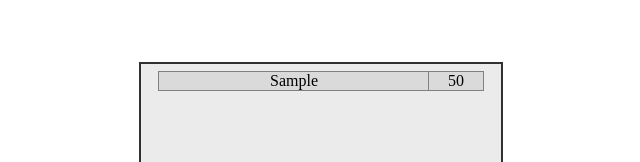
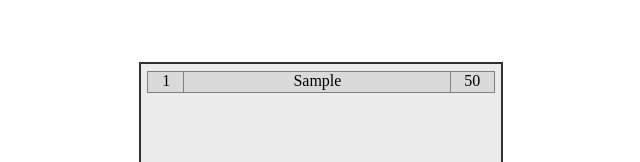
Before and after one commit to steed-huang/easyrate, a React (Create React App) app: page / in a window 1280 px wide. Both pictures are taken after typing "Sample" into the empty fields and a click on the button "Add Item". Shown: the top 162 px of the page, without its empty margins (319-959 px from the left). Built offline with nearby package versions, Linux system fonts and the light colour scheme.

Commit message:
updated k factor and console logs, added item position

```diff
--- a/src/Components/App/App.js
+++ b/src/Components/App/App.js
@@ -64,8 +64,8 @@ function App() {
     else if (n2 < 10) n2 = 10;
 
     // log rating change
-    console.log(newItems[index_1].name + ": Before: " + newItems[index_1].rating + " After: " + n1);
-    console.log(newItems[index_2].name + ": Before: " + newItems[index_2].rating + " After: " + n2);
+    console.log(newItems[index_1].name + ": " + newItems[index_1].rating + " -> " + n1);
+    console.log(newItems[index_2].name + ": " + newItems[index_2].rating + " -> " + n2);
 
     // update rating
     newItems[index_1] = { ...newItems[index_1], rating: n1 };
--- a/src/Components/CompareItems/CompareItems.js
+++ b/src/Components/CompareItems/CompareItems.js
@@ -24,6 +24,9 @@ export default class CompareItems extends React.Component {
       const shuffled = this.props.items.sort(() => 0.5 - Math.random());
       const selected = shuffled.slice(0, 2);
       this.setState({ random_items: selected });
+      console.log("\n");
+      console.log(selected[0].name + ": " + selected[0].rating);
+      console.log(selected[1].name + ": " + selected[1].rating);
     }
   };
 
@@ -67,7 +70,7 @@ export default class CompareItems extends React.Component {
     }
 
     // K factor (max rating change)
-    const K = 16;
+    const K = 32;
 
     // new elo rating
     let NR1 = (parseFloat(r1) + parseFloat(K) * (parseFloat(S1) - parseFloat(E1))).toFixed(1);
--- a/src/Components/ItemList/ItemList.css
+++ b/src/Components/ItemList/ItemList.css
@@ -11,15 +11,15 @@
   display: flex;
   flex-direction: row;
 
+  min-height: 2.5vh;
   margin-top: 1vh;
   margin-bottom: 1vh;
 }
 
 .item_name {
   text-align: center;
-  width: 75%;
+  width: 74%;
   word-wrap: break-word;
-  margin-left: 5%;
 
   outline: 0.1vh solid grey;
   background-color: rgb(218, 218, 218);
@@ -27,9 +27,18 @@
 
 .item_rating {
   text-align: center;
-  width: 15%;
-  margin-right: 5%;
+  width: 12%;
+  margin-right: 2%;
 
   outline: 0.1vh solid grey;
   background-color: rgb(218, 218, 218);
 }
+
+.item_number {
+  text-align: center;
+  width: 10%;
+  margin-left: 2%;
+
+  outline: 0.1vh solid grey;
+  background-color: rgb(218, 218, 218);
+}
--- a/src/Components/ItemList/ItemList.js
+++ b/src/Components/ItemList/ItemList.js
@@ -2,9 +2,10 @@ import React from "react";
 import "./ItemList.css";
 
 export default function ItemList({ itemList }) {
-  return itemList.map((item) => {
+  return itemList.map((item, index) => {
     return (
       <div key={item.id} className="item">
+        <div className="item_number"> {index + 1} </div>
         <div className="item_name"> {item.name} </div>
         <div className="item_rating"> {item.rating} </div>
       </div>
```
